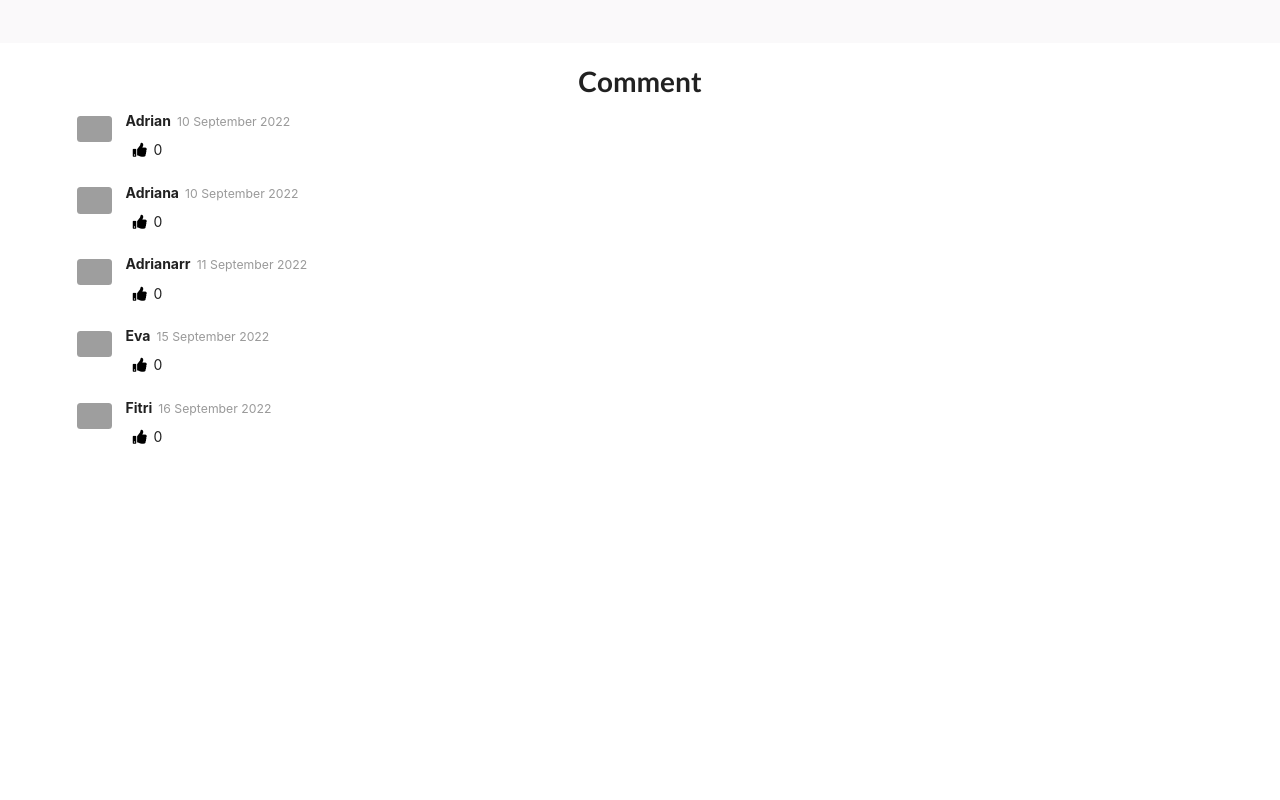
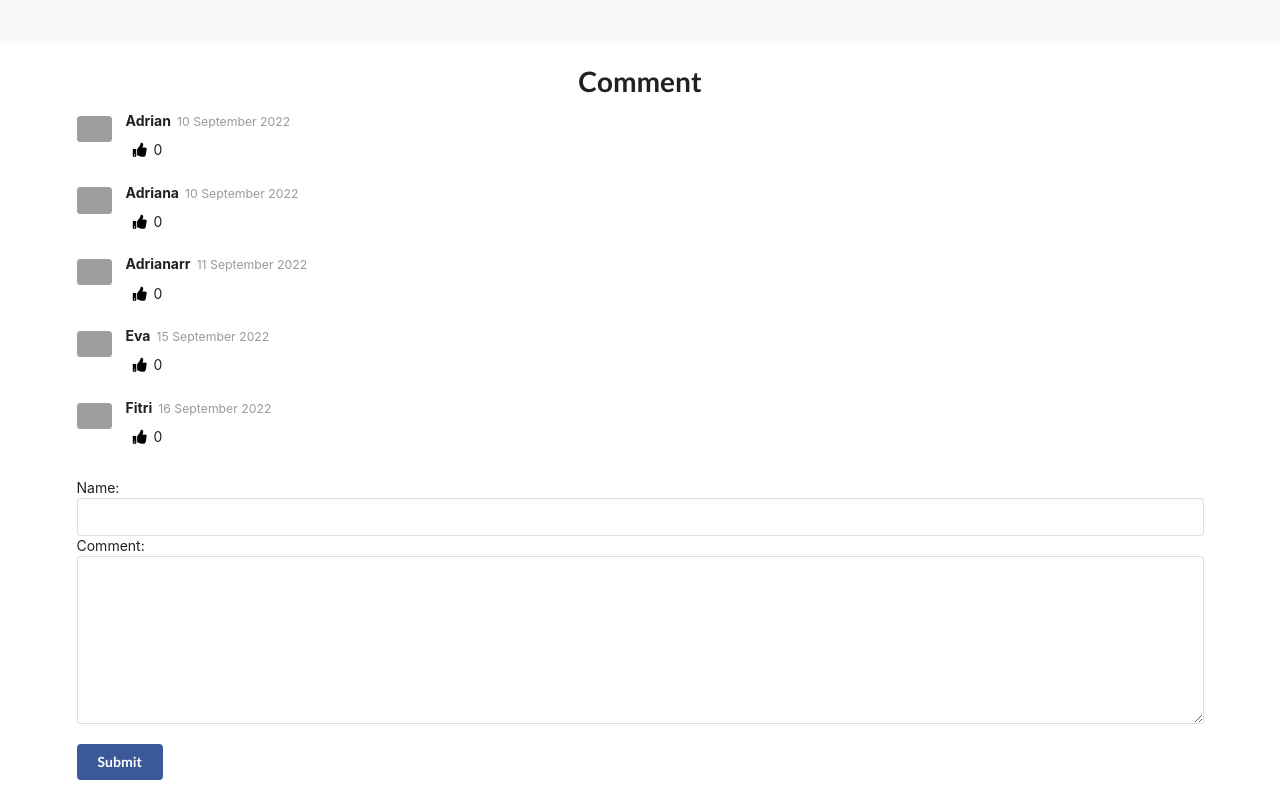
Before and after one commit to AdrianMiftahulH/BootWGS_React.js, a React (Create React App) app: page / in a window 1280 px wide. Shown: the part 835-1635 px from the top of the page. Before the commit the page ends 1313 px from the top, so only its background shows below. Built offline with nearby package versions, Linux system fonts and the light colour scheme; grey boxes are pictures that could not be loaded.

Commit message:
Membuat form dengan react

```diff
--- /dev/null
+++ b/src/components/H16/form.js
@@ -0,0 +1,50 @@
+import React from "react";
+
+// Membuat class Clock
+class Form extends React.Component {
+    constructor(props){
+        super(props);
+        this.state = {
+            name: "",
+            comment: ""
+        };
+
+        this.handleChange = this.handleChange.bind(this);
+        // this.handleChangeComment = this.handleChangeComment.bind(this);
+        this.handleSubmit = this.handleSubmit.bind(this);
+    }
+
+    handleChange(event) {
+        this.setState({[event.target.name]: event.target.value});
+    }
+
+    handleSubmit(event) {
+        alert(`Terima kasih ${this.state.name}, telah Berkoment : ${this.state.comment}`);
+        event.preventDefault();
+    }
+
+    render(){
+        return(
+            <form onSubmit={this.handleSubmit} className="ui reply form container">
+                <label className="field">
+                Name:
+                <input
+                    name='name'
+                    type="text"
+                    value={this.state.value}
+                    onChange={this.handleChange} />
+                </label>
+                <label className="field">
+                    Comment:
+                    <textarea
+                        name='comment'
+                        value={this.state.value}
+                        onChange={this.handleChange} />
+                </label>
+                <input  className="ui facebook button" style={{margin:"20px 0px"}} type="submit" value="Submit" />
+            </form>
+        )
+    }
+}
+
+export default Form;
--- a/src/index.js
+++ b/src/index.js
@@ -6,6 +6,7 @@ import reportWebVitals from './reportWebVitals';
 import Navigasi from './components/partials/nav';
 import Comment  from './pages/H12 - Comment/index'
 import DataComment from './data/comment';
+import Form from './components/H16/form';
 
 const root = ReactDOM.createRoot(document.getElementById('root'));
 root.render(
@@ -13,6 +14,7 @@ root.render(
     <Navigasi />
     <App />
     <Comment DataComment={DataComment}/>
+    <Form />
   </React.StrictMode>
 );
 
--- a/src/pages/H12 - Comment/index.js
+++ b/src/pages/H12 - Comment/index.js
@@ -1,5 +1,6 @@
 import React from "react";
 import Comment from "../../components/H13/comment";
+
 class CommentPages extends React.Component {
     render() {
         return (
@@ -7,7 +8,7 @@ class CommentPages extends React.Component {
         <div className="cont-comment" id="comment">
             <h1><center>Comment</center></h1>
             <div>
-                {this.props.DataComment?.map((data) => (
+                {this.props.DataComment.map((data) => (
                     <Comment image={data.image} date={data.date} content={data.content} name={data.name}  key={data.id}/>
                 ))}
             </div>
```
Also changed, not shown: 1 other file (tests, documents, lock files or other folders).
